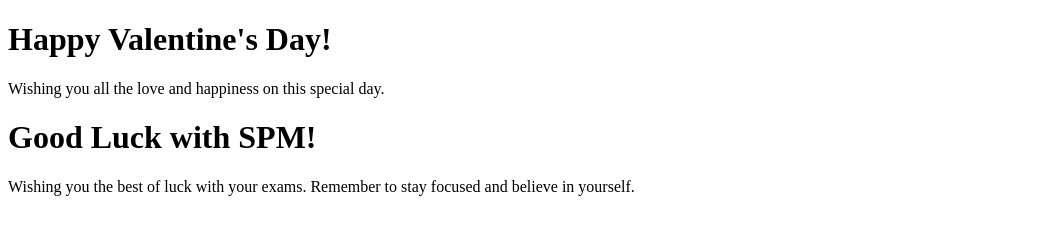
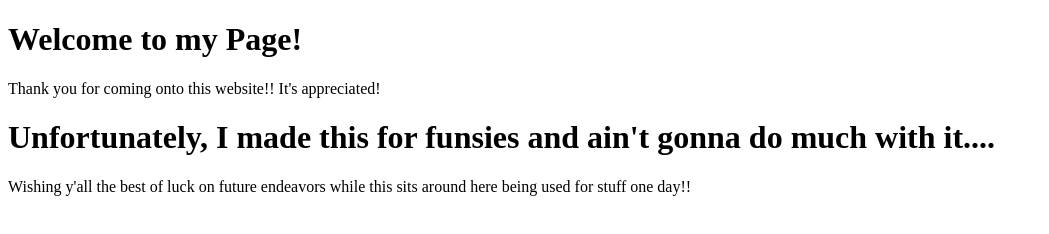
Before and after one commit to deonic6036/deonic6036.io, a plain HTML site: page index.html in a window 1280 px wide. Shown: the whole page, without its empty margins (0-1049 px from the left). Drawn offline with Linux system fonts and the light colour scheme.

Commit message:
rewrote content for testing

```diff
--- a/index.html
+++ b/index.html
@@ -1,13 +1,13 @@
 <!DOCTYPE html>
 <html>
 <head>
-    <title>Happy Valentine's Day and Good Luck with SPM!</title>
+    <title>Welcome to Dex's Page!!</title>
 </head>
 <body>
-    <h1>Happy Valentine's Day!</h1>
-    <p>Wishing you all the love and happiness on this special day.</p>
-    <h1>Good Luck with SPM!</h1>
-    <p>Wishing you the best of luck with your exams. Remember to stay focused and believe in yourself.</p>
+    <h1>Welcome to my Page!</h1>
+    <p>Thank you for coming onto this website!! It's appreciated!</p>
+    <h1>Unfortunately, I made this for funsies and ain't gonna do much with it....</h1>
+    <p>Wishing y'all the best of luck on future endeavors while this sits around here being used for stuff one day!!</p>
 </body>
 </html>
 
```
